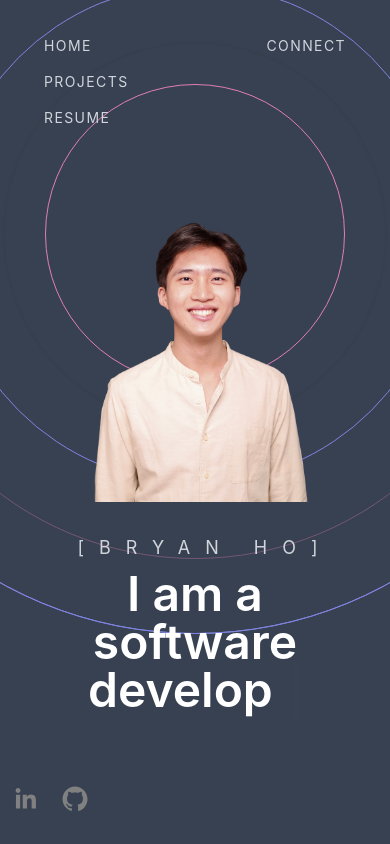
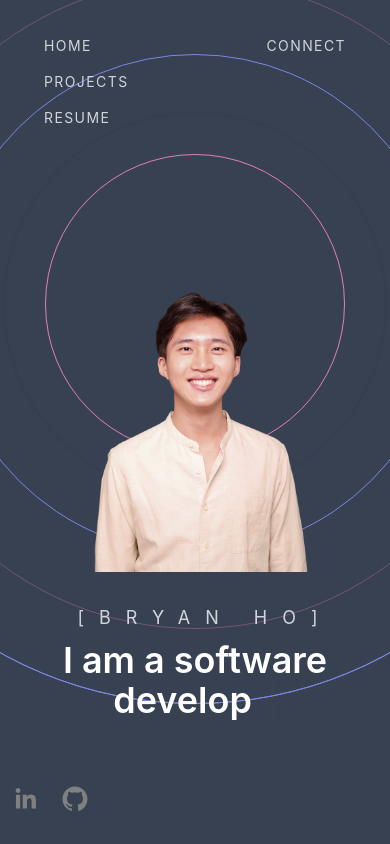
Before and after one commit to bryanhce/portfolio-website, a Next.js app: page / in a window 390 px wide. Built offline with nearby package versions, Linux system fonts and the light colour scheme.

Commit message:
fix: mobile banner view

```diff
--- a/components/Index/Hero.tsx
+++ b/components/Index/Hero.tsx
@@ -27,11 +27,11 @@ export default function Hero() {
         src={profilePicture}
         alt="profile picture"
       />
-      <div className="z-20">
+      <div className="z-20 h-10">
         <h2 className="text-lg uppercase text-gray-300 pl-5 pb-2 tracking-[15px]">
           [Bryan Ho]
         </h2>
-        <h1 className="text-5xl lg:text-6xl font-semibold px-10">
+        <h1 className="text-4xl md:text-5xl lg:text-6xl font-semibold px-10">
           <span className="mr-3">I am {text}</span>
           <Cursor cursorColor="#8185E1" />
         </h1>
--- a/components/Index/Projects.tsx
+++ b/components/Index/Projects.tsx
@@ -19,8 +19,8 @@ function Projects() {
       </h3>
 
       <div className="space-y-10 px-0 md:px-10 md:mt-20">
-        {/* FIXME: hack to make the banner overflow */}
-        <div className="-mx-[500px]">
+        {/* FIXME: -mx-[500px] is hack to make the banner overflow */}
+        <div className="hidden md:block md:-mx-[500px]">
           <Banner />
         </div>
         <h4 className="text-4xl font-semibold">
--- a/pages/ProjectPage.tsx
+++ b/pages/ProjectPage.tsx
@@ -30,6 +30,7 @@ const ProjectPage = () => {
           initial={{ x: "100%", opacity: 0 }}
           animate={{ x: 0, opacity: 1 }}
           transition={{ duration: 3, ease: "easeOut" }}
+          className="hidden md:block"
         >
           <Banner />
         </motion.div>
```
